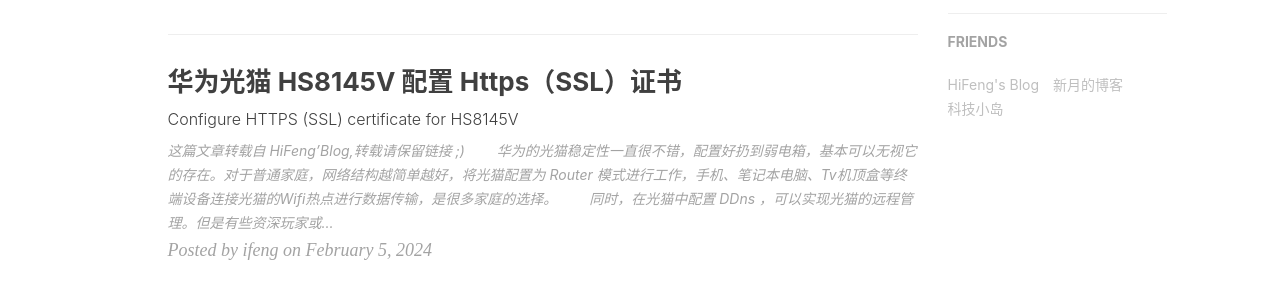
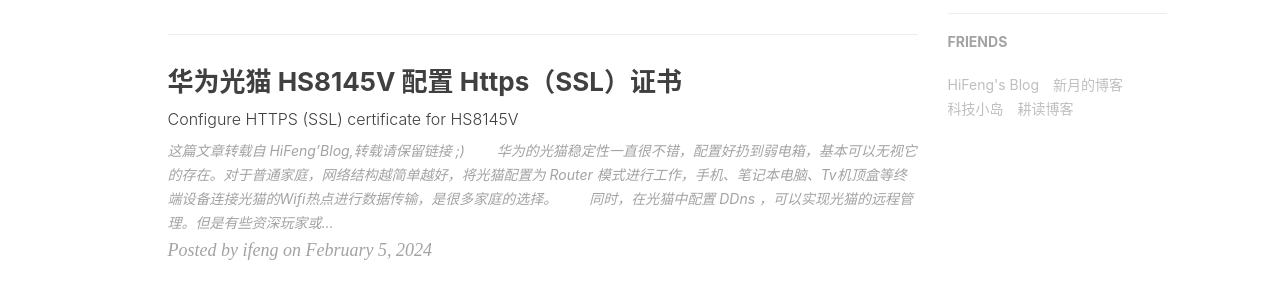
Before and after one commit to hiifeng/hiifeng.github.io, a Jekyll site: the page built from index.html, in a window 1280 px wide and 900 px high, scrolled down 742 px. Shown: the part 160-452 px from the top of the window. Built offline with Jekyll 4.4.1, drawn with Linux system fonts in a browser that asks for light colours; the list of posts is cut into pages by our own code; comment, search, counter and statistics services are not loaded.

Commit message:
Update _config.yml

```diff
--- a/_config.yml
+++ b/_config.yml
@@ -97,7 +97,7 @@ friends:
     { title: "HiFeng's Blog", href: "http://www.hicairo.com" },
     { title: "新月的博客", href: "https://blog.a--i.eu.org" },
     { title: "科技小岛", href: "https://www.kejiland.com" },
-#    { title: "Sherry Woo", href: "https://sherrywoo.me/" },
+    { title: "耕读博客", href: "https://www.igengdu.com" },
 #    { title: "SmdCn", href: "http://blog.smdcn.net" },
 #    { title: "JiyinYiyong", href: "http://tiye.me/" },
 #    { title: "DHong Say", href: "http://dhong.co" },
```
